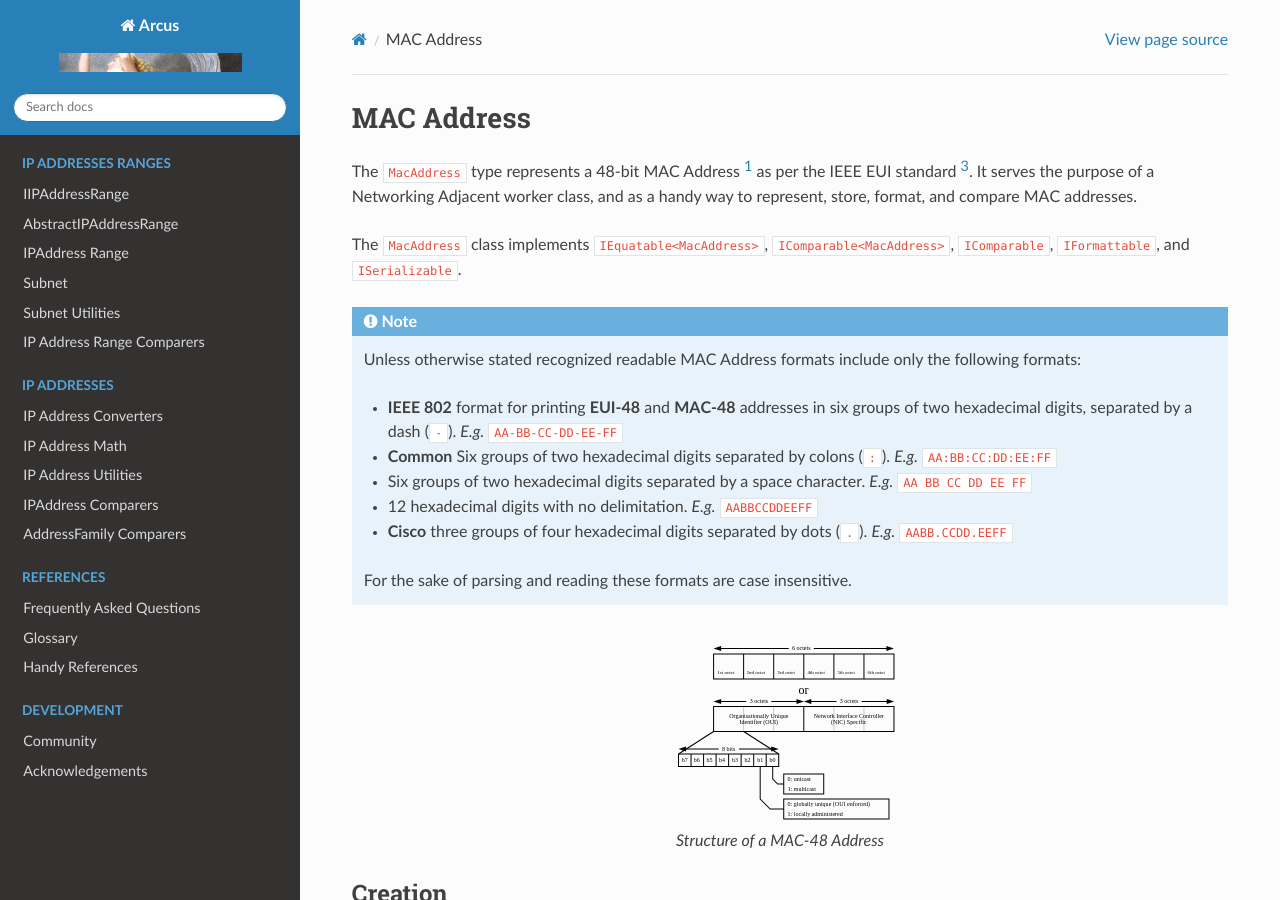
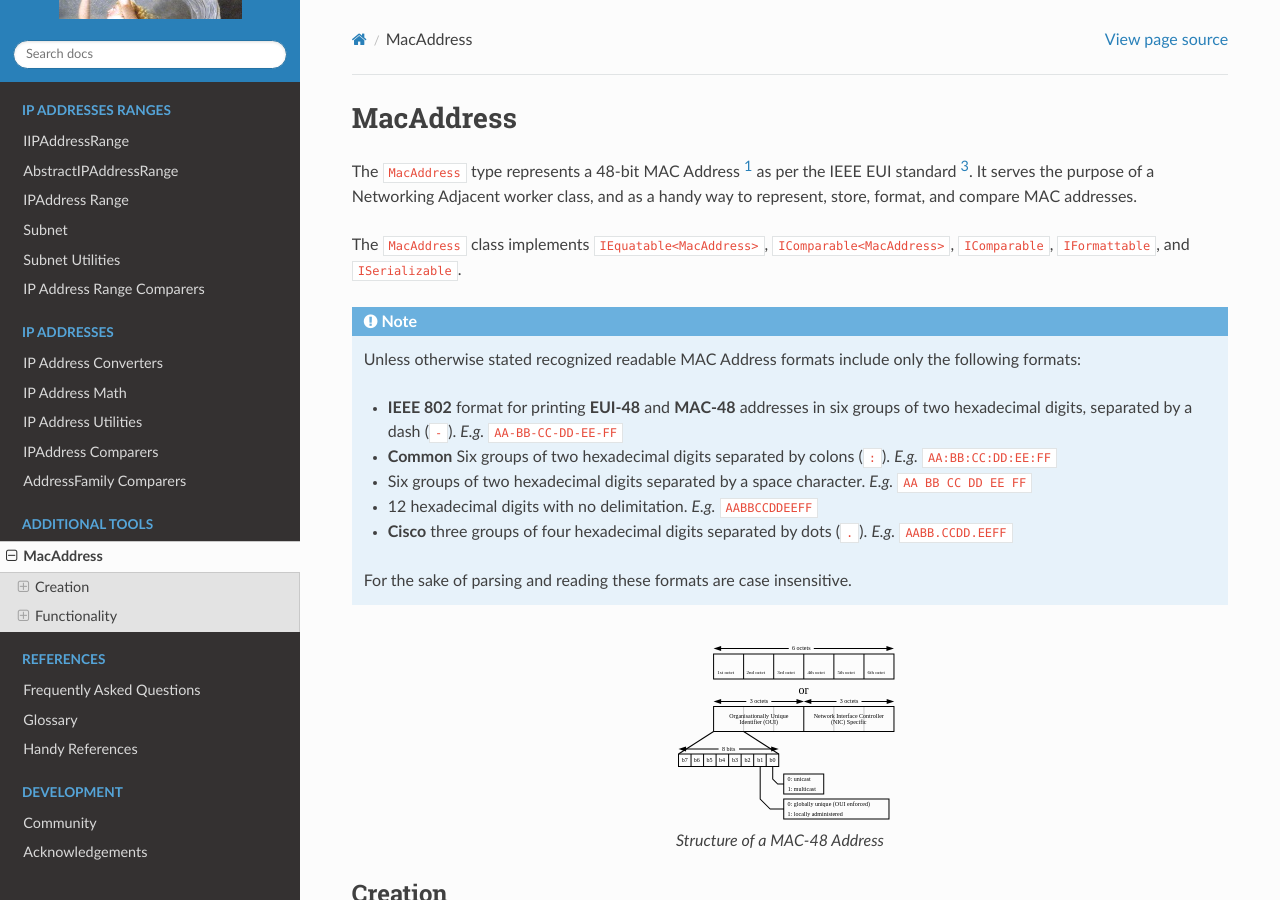
Before and after one commit to sandialabs/Arcus, a Sphinx documentation site: the page built from docs/MacAddress.rst, in a window 1280 px wide and 900 px high. Built offline with Sphinx 7.4.7 and the Read the Docs theme 2.0.0, drawn with Linux system fonts in a browser that asks for light colours; pages that are not in the unit, such as notebooks, are missing from menus.

Commit message:
fixed MacAddress.rst reference in index.rst

```diff
--- a/docs/MacAddress.rst
+++ b/docs/MacAddress.rst
@@ -1,7 +1,7 @@
 .. _MacAddress:
 
-MAC Address
-===========
+MacAddress
+==========
 
 The ``MacAddress`` type represents a 48-bit MAC Address [#48-BitMAC]_ as per the IEEE EUI standard [#IEEE-Eui]_. It serves the purpose of a Networking Adjacent worker class, and as a handy way to represent, store, format, and compare MAC addresses.
 
--- a/docs/index.rst
+++ b/docs/index.rst
@@ -49,9 +49,9 @@ Arcus heavily relies upon one of our other libraries `Gulliver <https://github.c
 
 .. toctree::
    :maxdepth: 2
-   :caption: Other
+   :caption: Additional Tools
 
-    MacAddress
+   MacAddress
 
 .. toctree::
    :maxdepth: 1
```
